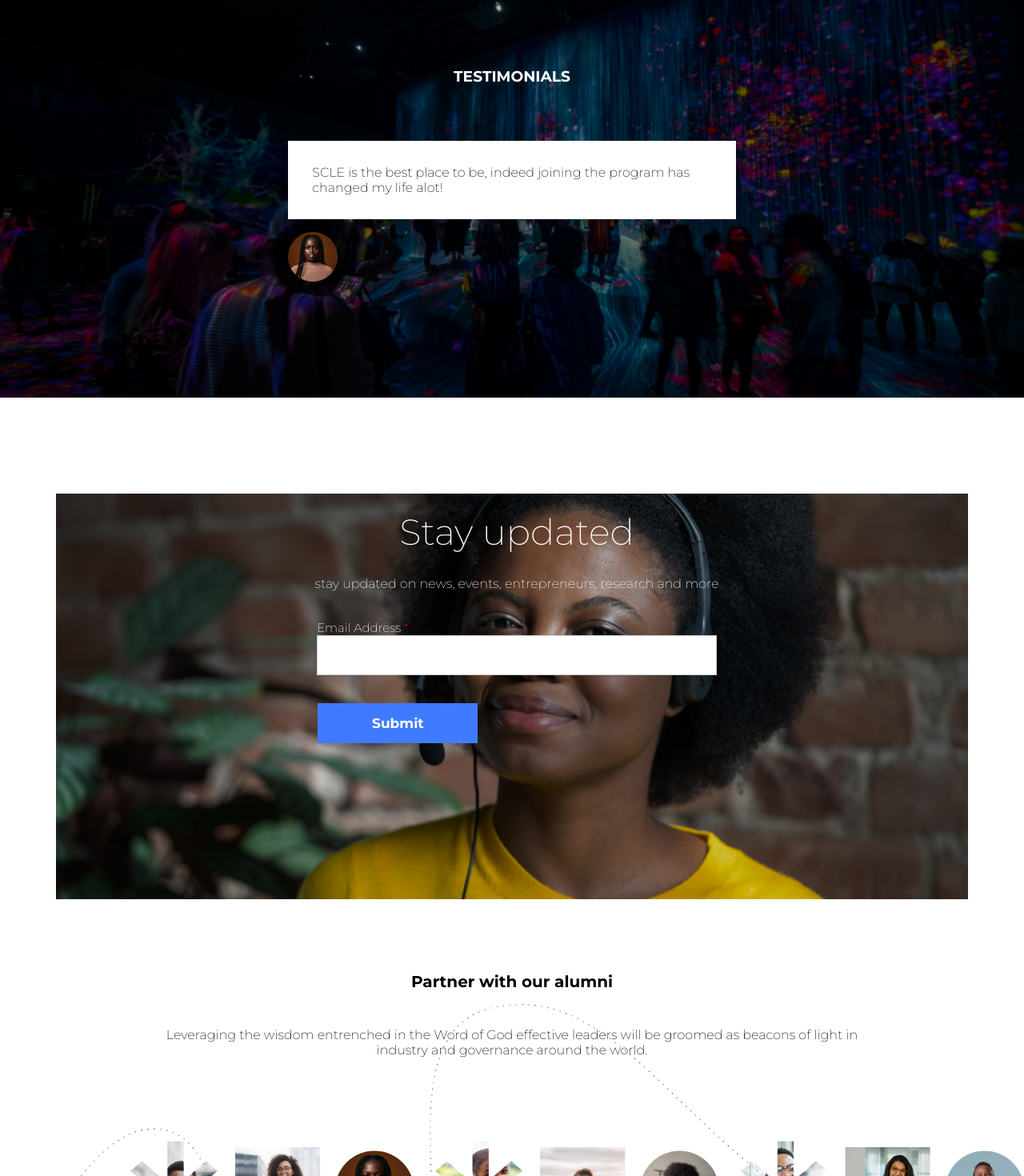
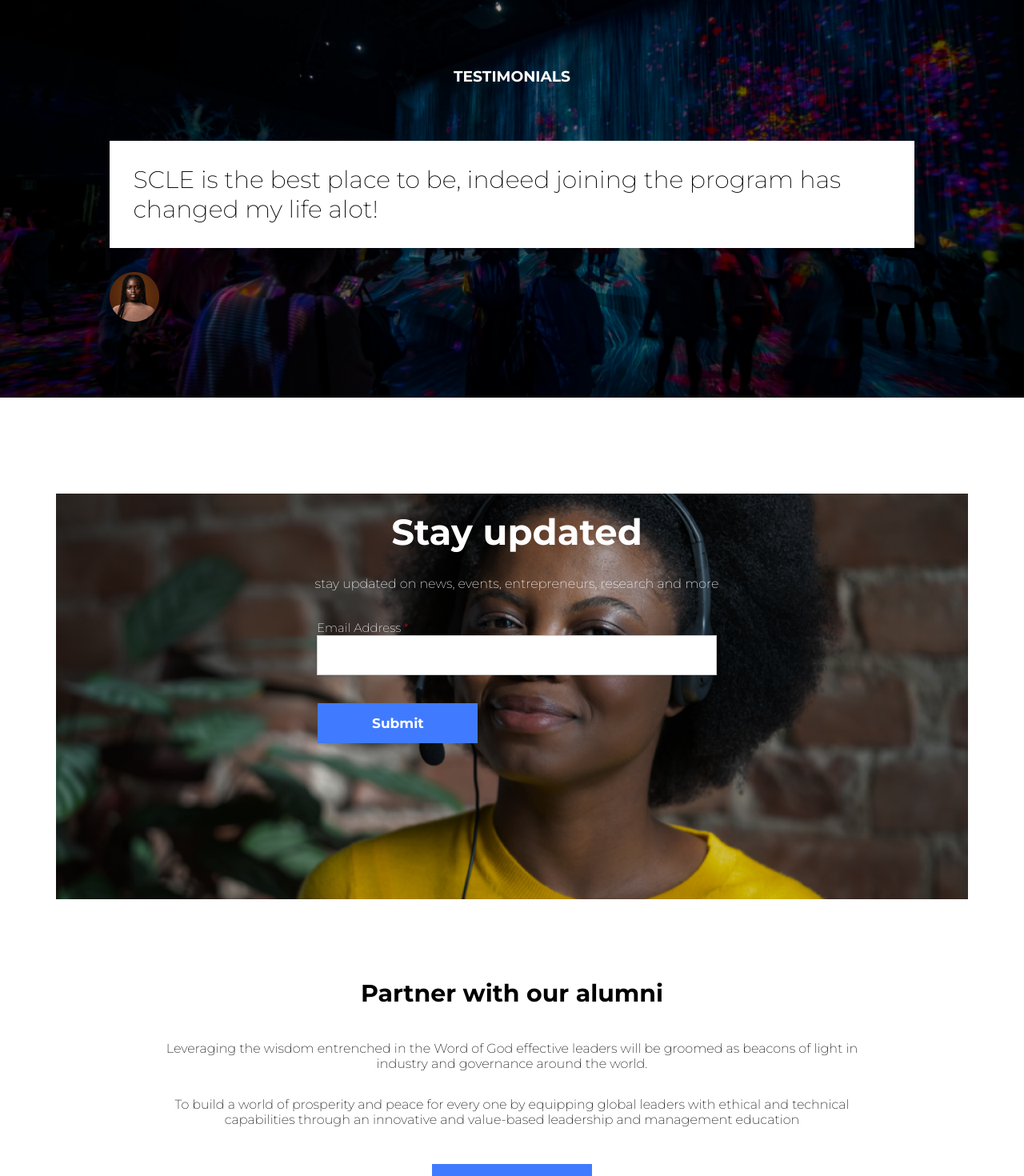
Before and after one commit to inedjosh/scle, a Next.js app: page / in a window 1280 px wide. Shown: the part 3101-4571 px from the top of the page at 80% size. Built offline with nearby package versions, Linux system fonts and the light colour scheme.

Commit message:
new updates

```diff
--- a/pages/index.js
+++ b/pages/index.js
@@ -66,14 +66,16 @@ export default function Home() {
               School of Christian Leadership and Entrepreneurship (SCLE) is a
               capacity building intervention that promotes excellent leadership
               and business management practices that are sourced from biblical
-              principles and practices. SCLE is a faith-based institute that
-              promotes Christian values in public and private life as a form of
-              evangelism for prosperity and social peace and their
-              sustainability. SCLE builds the capacity of public and private
-              leaders and managers to identity critical issues, processes and
-              values that promotes prosperity, harmonious interdependence and
-              social justice and establish consensus and commitment on
-              institutions that guarantee sustainable prosperity and freedom. To
+              principles and practices.
+              <br /> <br />
+              SCLE is a faith-based institute that promotes Christian values in
+              public and private life as a form of evangelism for prosperity and
+              social peace and their sustainability. <br /> <br />
+              SCLE builds the capacity of public and private leaders and
+              managers to identity critical issues, processes and values that
+              promotes prosperity, harmonious interdependence and social justice
+              and establish consensus and commitment on institutions that
+              guarantee sustainable prosperity and freedom. <br /> <br /> To
               achieve sustainable prosperity and just social order, SCLE focuses
               on imparting technical skills required to drive innovative
               business and innovative practices that can create prosperity and
@@ -207,9 +209,9 @@ export default function Home() {
           will be groomed as beacons of light in industry and governance around
           the world.
         </p>
-        <div className={styles.partnerImage}>
+        {/* <div className={styles.partnerImage}>
           <Image src={alumni} alt="image" className={styles.alumniImage} />
-        </div>
+        </div> */}
 
         <p className={styles.alumniTextBottom}>
           To build a world of prosperity and peace for every one by equipping
--- a/styles/Home.module.css
+++ b/styles/Home.module.css
@@ -315,6 +315,7 @@ position: relative;
      font-family: 'Montserrat', sans-serif;
      text-align: center;
      margin-top: 40px;
+
 }
 .testimonyText{
   background-color: white;
@@ -323,6 +324,7 @@ position: relative;
   margin-top: 50px;
       font-family: 'Montserrat', sans-serif;
       font-weight: 300;
+      font-size: 30px;
 }
 .testimonyImageDiv{
   display:flex;
@@ -353,7 +355,7 @@ position: relative;
 }
 .bigHeading{
   font-size: 45px;
-  font-weight:300;
+  font-weight:800;
   color:white;
   text-align: center;
   margin-top:40px;
@@ -418,7 +420,7 @@ margin-left: 120px;
 
 .alumniHeading{
     font-family: 'Montserrat', sans-serif;
-    font-size: 20px;
+    font-size: 30px;
   margin-bottom: 20px 0;
 }
 .alumniImage{
@@ -428,15 +430,15 @@ margin-left: 120px;
   right: 20px;
 }
 .alumniTextTop{
-  position: absolute;
-  top: 70px;
+
+
   width: 70%;
   font-weight: 300;
   text-align: center;
 }
 .alumniTextBottom{
-  position: absolute;
-  bottom: 70px;
+
+
   width: 70%;
   font-weight: 300;
   text-align: center;
```
